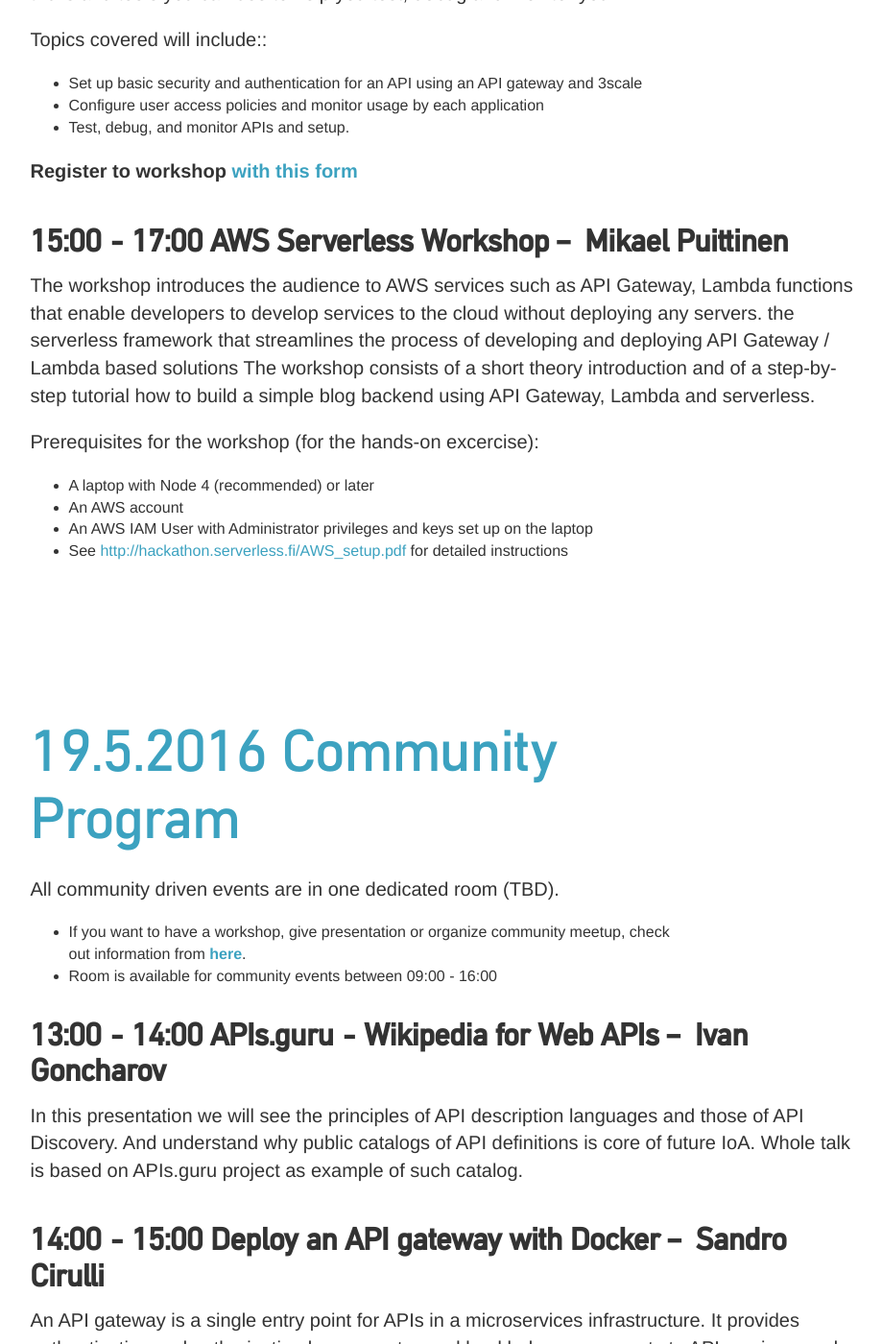
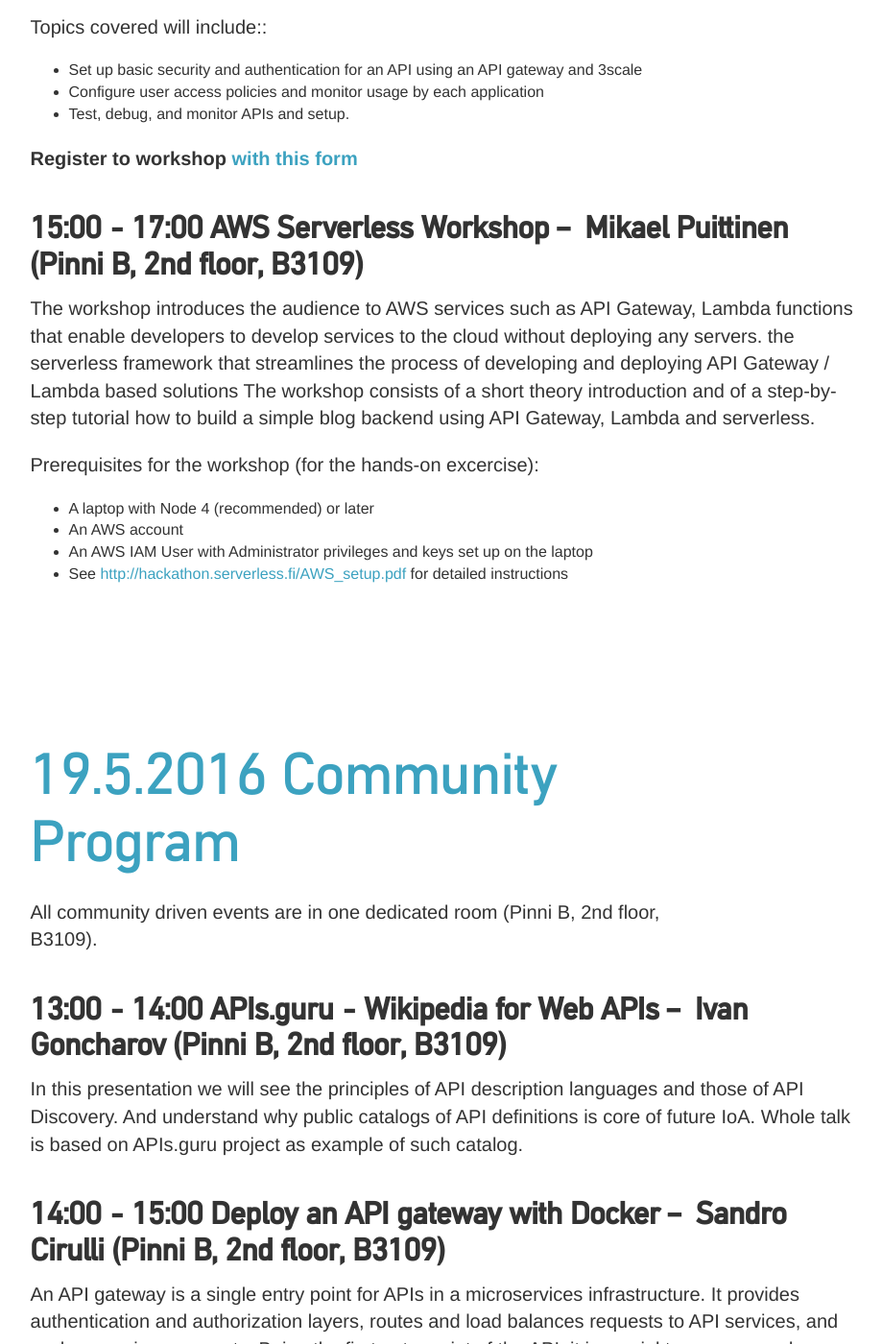
Before and after one commit to apidaysnordic/apidaysnordic.github.io, a Jekyll site: the page built from programme/index.md, in a window 1280 px wide and 1400 px high, scrolled down 7123 px. Shown: the whole window at 96% size, without its empty margins (179-1098 px from the left). Built offline with Jekyll 4.4.1, drawn with Linux system fonts in a browser that asks for light colours; some web fonts are replaced; comment, search, counter and statistics services are not loaded; some of the changed text lies outside the part shown.

Commit message:
Update programme.html

```diff
--- a/_layouts/programme.html
+++ b/_layouts/programme.html
@@ -604,11 +604,8 @@
                     <div class="col-md-8 col-md-offset-1">
 			<a name="communityday1">&nbsp;</a>
                         <h1 class="programme-title"><strong>18.5.2016</strong> Community Program</h1>
-			<p style="">All community driven events are in one dedicated room (TBD).
-			<ul>
-			<li style="">If you want to have a workshop, give presentation or organize community meetup, check out information from here. </li>
-			<li style="">Room is available for community events between 09:00 - 18:00</li>
-			</ul>
+			<p style="">All community driven events are in one dedicated room (Pinni B, 2nd floor, B3109).</p>
+
                     </div>
                 </div>
             </div>
@@ -619,7 +616,7 @@
                 <div class="row">
                     <div class="col-md-10 col-md-offset-1">
                         <h2>13:30 - 14:00 Explaining APIs to Kids who own a digital piggybank like ERNIT and ask how does it work - and an Customer Success Journey &ndash;
-			<strong> Amandeep Midha</strong></h2>
+			<strong> Amandeep Midha</strong> (Pinni B, 2nd floor, B3109)</h2>
 
 			<p>Is it possible to teach kids about digital piggybank, explain them money, currency, savings, and especially when they ask how does it work ?</p>
 
@@ -649,7 +646,7 @@
             <div class="col-md-10 col-md-offset-1">
                 <div class="row">
                     <div class="col-md-10 col-md-offset-1">
-                        <h2>14:00 - 15:00 Practical API Management Crash Course &ndash; <strong> Manfred Bortenschlager (@manfredbo) and Nicolas Grenié (@picsoung)</strong></h2>
+                        <h2>14:00 - 15:00 Practical API Management Crash Course &ndash; <strong> Manfred Bortenschlager (@manfredbo) and Nicolas Grenié (@picsoung)</strong> (Pinni B, 2nd floor, B3109)</h2>
 
                         <p>Presenters Manfred Bortenschlager (@manfredbo) and Nicolas Grenié (@picsoung) will take you through the necessary steps to set up the infrastructure to secure and monitor traffic to your API using an API gateway implemented with 3scale. They'll also share some best practices, tricks and tools you can use to help you test, debug and monitor your API.</p>
 
@@ -671,7 +668,7 @@
             <div class="col-md-10 col-md-offset-1">
                 <div class="row">
                     <div class="col-md-10 col-md-offset-1">
-                        <h2>15:00 - 17:00 AWS Serverless Workshop &ndash; <strong> Mikael Puittinen</strong></h2>
+                        <h2>15:00 - 17:00 AWS Serverless Workshop &ndash; <strong> Mikael Puittinen</strong> (Pinni B, 2nd floor, B3109)</h2>
 
                         <p>The workshop introduces the audience to
 			AWS services such as API Gateway, Lambda functions that enable developers to develop services to the cloud without deploying any servers. the serverless framework that streamlines the process of developing and deploying API Gateway / Lambda based solutions
@@ -702,11 +699,7 @@
                     <div class="col-md-8 col-md-offset-1">
 			<a name="communityday1">&nbsp;</a>
                         <h1 class="programme-title"><strong>19.5.2016</strong> Community Program</h1>
-			<p style="">All community driven events are in one dedicated room (TBD).
-			<ul>
-			<li style="">If you want to have a workshop, give presentation or organize community meetup, check out information from <a href="http://nordic.apidays.io/cfp/"><b>here</b></a>.</li>
-			<li style="">Room is available for community events between 09:00 - 16:00</li>
-			</ul>
+			<p style="">All community driven events are in one dedicated room (Pinni B, 2nd floor, B3109).</p>
                     </div>
                 </div>
             </div>
@@ -717,7 +710,7 @@
             <div class="col-md-10 col-md-offset-1">
                 <div class="row">
                     <div class="col-md-10 col-md-offset-1">
-                        <h2>13:00 - 14:00 APIs.guru - Wikipedia for Web APIs &ndash; <strong> Ivan Goncharov</strong></h2>
+                        <h2>13:00 - 14:00 APIs.guru - Wikipedia for Web APIs &ndash; <strong> Ivan Goncharov</strong> (Pinni B, 2nd floor, B3109)</h2>
 
                         <p>In this presentation we will see the principles of API description languages and those of API Discovery. And understand why public catalogs of API definitions is core of future IoA. Whole talk is based on APIs.guru project as example of such catalog.</p>
                     </div>
@@ -729,7 +722,7 @@
             <div class="col-md-10 col-md-offset-1">
                 <div class="row">
                     <div class="col-md-10 col-md-offset-1">
-                        <h2>14:00 - 15:00 Deploy an API gateway with Docker &ndash; <strong> Sandro Cirulli</strong></h2>
+                        <h2>14:00 - 15:00 Deploy an API gateway with Docker &ndash; <strong> Sandro Cirulli</strong> (Pinni B, 2nd floor, B3109)</h2>
 			<p>
                         An API gateway is a single entry point for APIs in a microservices infrastructure. It provides authentication and authorization layers, routes and load balances requests to
 			API services, and caches previous requests. Being the first entry point of the API, it is crucial to manage and provision it through code rather than using a manual process. Furthermore, replicating its configuration on development and staging environments allows to load test the API gateway and to anticipate issues before it is deployed to production.
@@ -759,7 +752,7 @@
             <div class="col-md-10 col-md-offset-1">
                 <div class="row">
                     <div class="col-md-10 col-md-offset-1">
-                        <h2>15:00 - 15:45 Digitransit tutorial &ndash; <strong> Tuukka Hastrup</strong></h2>
+                        <h2>15:00 - 15:45 Digitransit tutorial &ndash; <strong> Tuukka Hastrup</strong> (Pinni B, 2nd floor, B3109)</h2>
 
                         <p>More info coming soon.</p>
                     </div>
```
